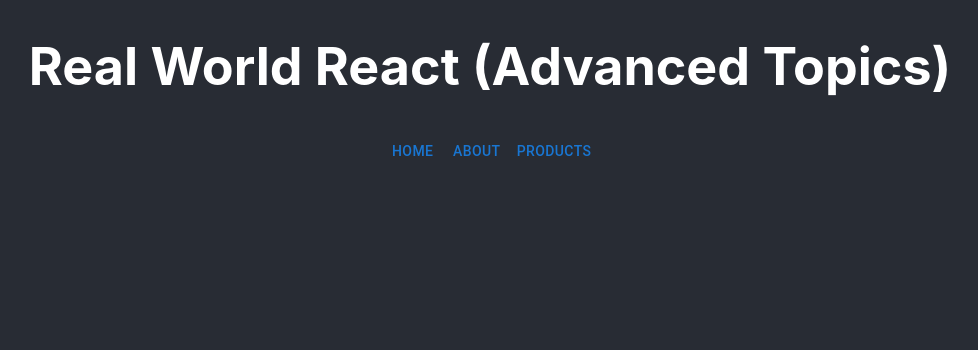
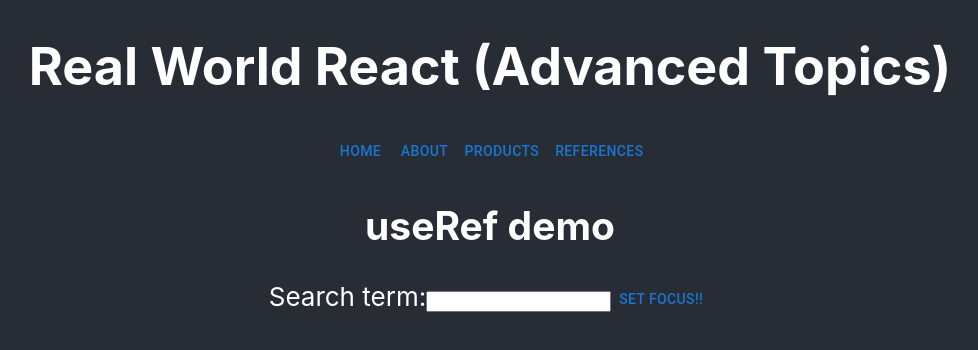
Before and after one commit to yogimathius/real-world-react, a React (Create React App) app: page /references in a window 1280 px wide. Shown: the top 350 px of the page, without its empty margins (150-1128 px from the left). Built offline with nearby package versions, Linux system fonts and the light colour scheme.

Commit message:
feat: add useRef demo

```diff
--- a/src/App.js
+++ b/src/App.js
@@ -7,6 +7,7 @@
 
 import { BrowserRouter, Routes, Route } from "react-router-dom";
 import Parent from "./components/context/Parent";
+import RefDemo from "./components/references/RefDemo";
 
 function App() {
   return (
@@ -22,6 +23,7 @@
             <Route path="/products" element={<Products />} />
             <Route path="/products/:id" element={<Product />} />
             <Route path="/counter" element={<Parent />} />
+            <Route path="/references" element={<RefDemo />} />
           </Routes>
         </BrowserRouter>
       </header>
--- a/src/components/Navbar.js
+++ b/src/components/Navbar.js
@@ -14,6 +14,9 @@
       <Link to="/products">
         <Button>Products</Button>
       </Link>
+      <Link to="/references">
+        <Button>References</Button>
+      </Link>
     </div>
   );
 };
--- /dev/null
+++ b/src/components/references/RefDemo.jsx
@@ -0,0 +1,20 @@
+import { Button } from "@mui/material";
+import React, { useRef } from "react";
+const RefDemo = () => {
+  const inputRef = useRef();
+
+  const clickHandler = () => {
+    inputRef.current.focus();
+  };
+
+  return (
+    <div>
+      <h2>useRef demo</h2>
+      <label>Search term:</label>
+      <input ref={inputRef} />
+      <Button onClick={clickHandler}>Set Focus!!</Button>
+    </div>
+  );
+};
+
+export default RefDemo;
```
